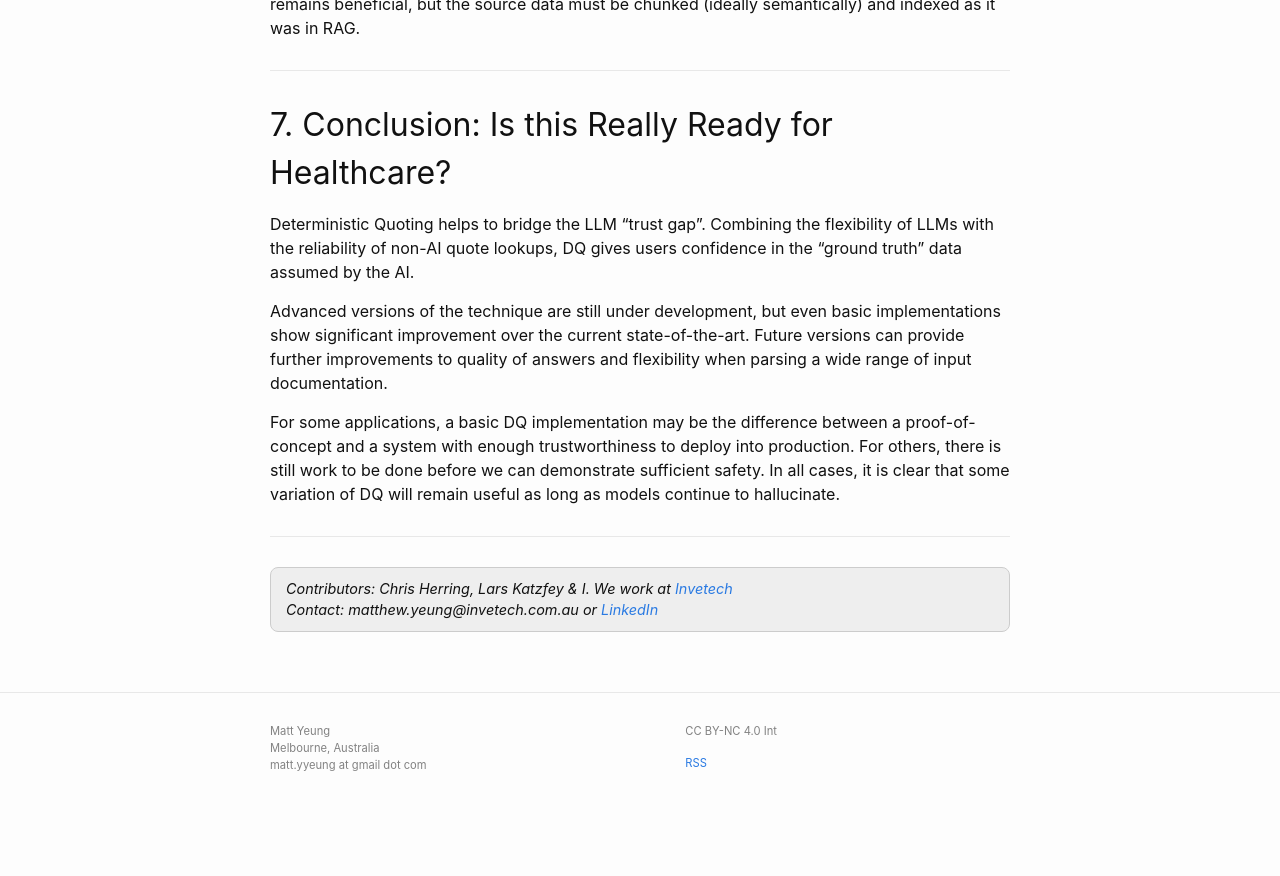
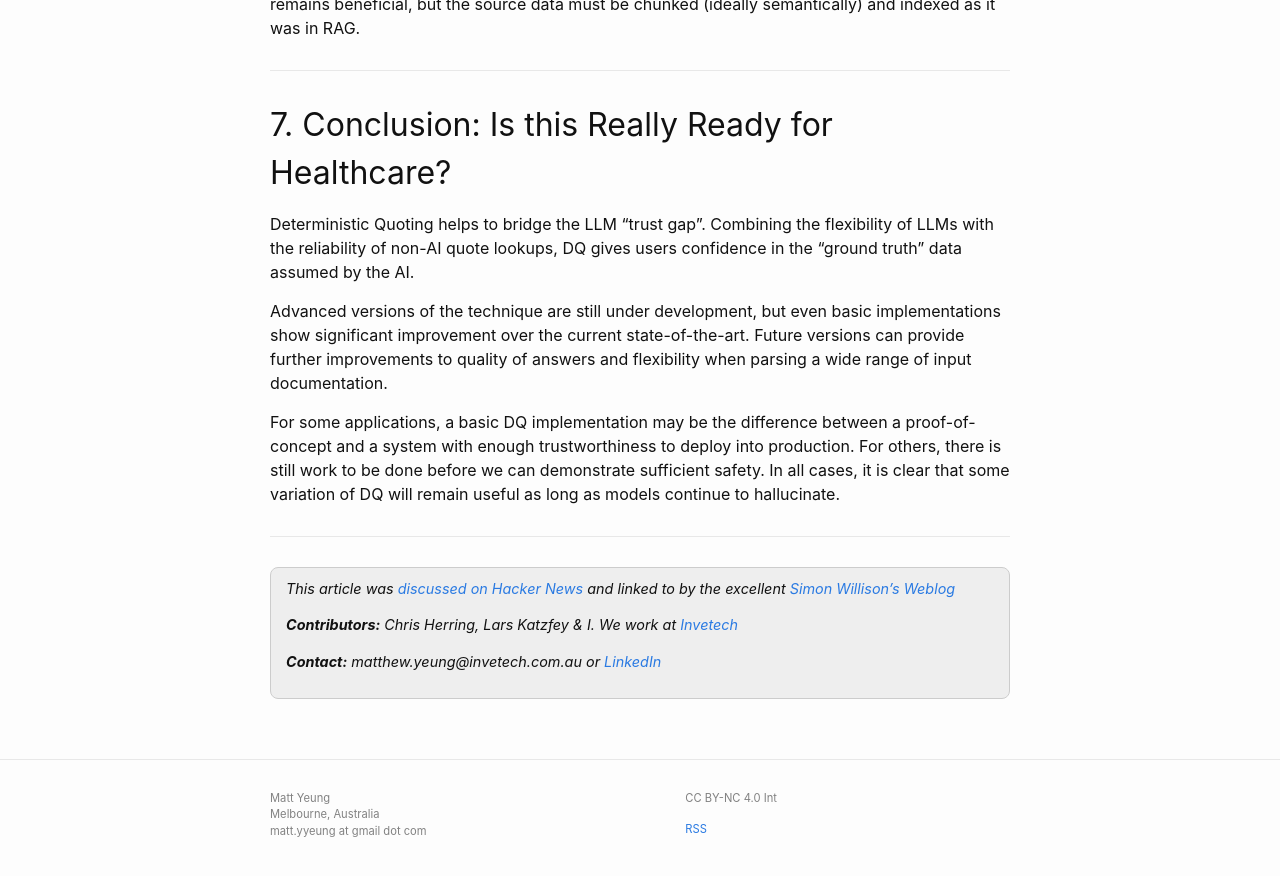
Before and after one commit to mattyyeung/mattyyeung.github.io, a Jekyll site: the page built from _posts/2024-04-21-deterministic-quoting.md, in a window 1280 px wide and 900 px high, scrolled down 10681 px. Shown: the top 876 px of the window. Built offline with Jekyll 4.4.1, drawn with Linux system fonts in a browser that asks for light colours; before the commit the page ends 11514 px from its top, so only the background shows below that.

Commit message:
deterministic quoting

```diff
--- a/_posts/2024-04-21-deterministic-quoting.md
+++ b/_posts/2024-04-21-deterministic-quoting.md
@@ -273,8 +273,11 @@ For some applications, a basic DQ implementation may be the difference between a
 ---
 
 <div class="grey-box">
-Contributors: Chris Herring, Lars Katzfey & I. We work at <a href="https://www.invetechgroup.com/">Invetech</a><br>
-Contact: matthew.yeung<span style="display:none">ZZZZZ</span>@invetech.com.au or <a href="https://www.linkedin.com/in/mattyyeung">LinkedIn</a>
+<p>This article was <a href="https://news.ycombinator.com/item?id=40263819">discussed on Hacker News</a> and linked to by the excellent <a href="https://simonwillison.net/2024/May/7/">Simon Willison’s Weblog</a></p>
+
+<p><b>Contributors:</b> Chris Herring, Lars Katzfey & I. We work at <a href="https://www.invetechgroup.com/">Invetech</a></p>
+
+<p><b>Contact:</b> matthew.yeung<span style="display:none">ZZZZZ</span>@invetech.com.au or <a href="https://www.linkedin.com/in/mattyyeung">LinkedIn</a></p>
 </div>
 
 
```
